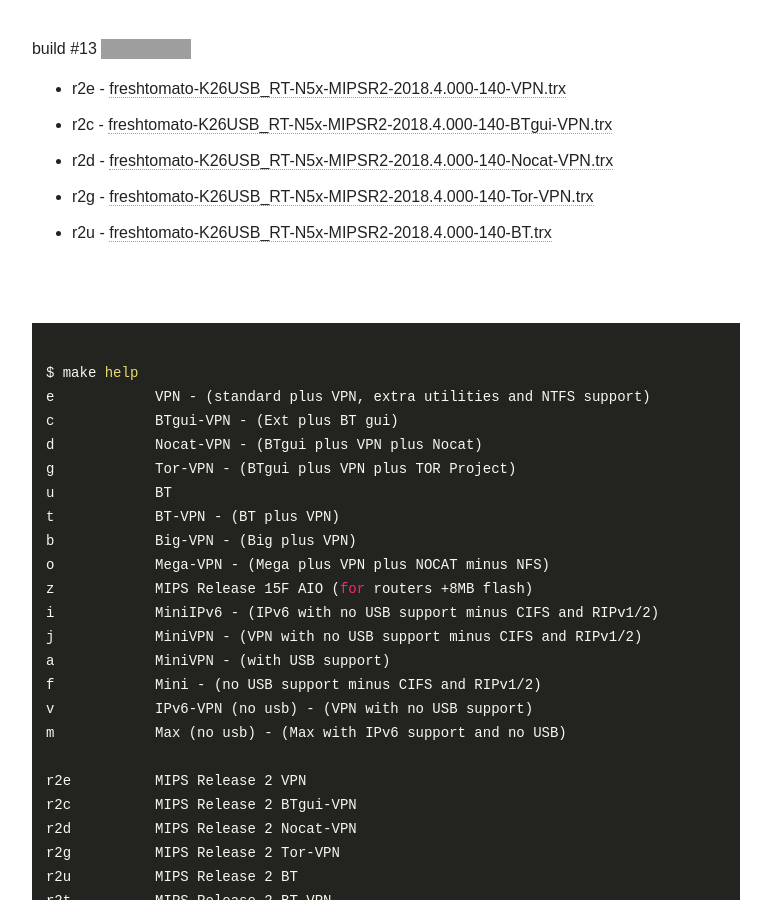
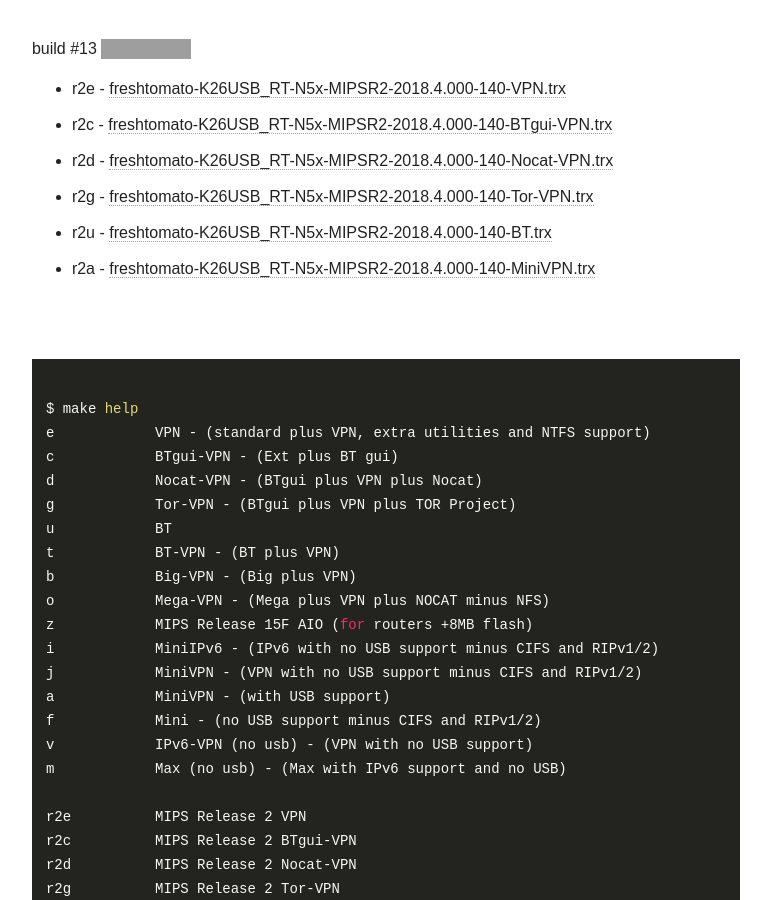
Before and after one commit to oglopss/freshtomato-mips-ci-jekyll, a Jekyll site: the page built from index.html, in a window 1280 px wide and 900 px high, scrolled down 559 px. Shown: the whole window, without its empty margins (254-1025 px from the left). Built offline with Jekyll 4.4.1, drawn with Linux system fonts in a browser that asks for light colours; nearby versions of some CDN libraries; grey boxes are pictures that could not be loaded.

Commit message:
Travis build 13 r2a pushed to gh-pages

```diff
--- a/_data/ss.yml
+++ b/_data/ss.yml
@@ -5,3 +5,4 @@
   - 0002 r2c freshtomato-K26USB_RT-N5x-MIPSR2-2018.4.000-140-BTgui-VPN.trx
   - 0005 r2u freshtomato-K26USB_RT-N5x-MIPSR2-2018.4.000-140-BT.trx
   - 0004 r2g freshtomato-K26USB_RT-N5x-MIPSR2-2018.4.000-140-Tor-VPN.trx
+  - 0010 r2a freshtomato-K26USB_RT-N5x-MIPSR2-2018.4.000-140-MiniVPN.trx
```
